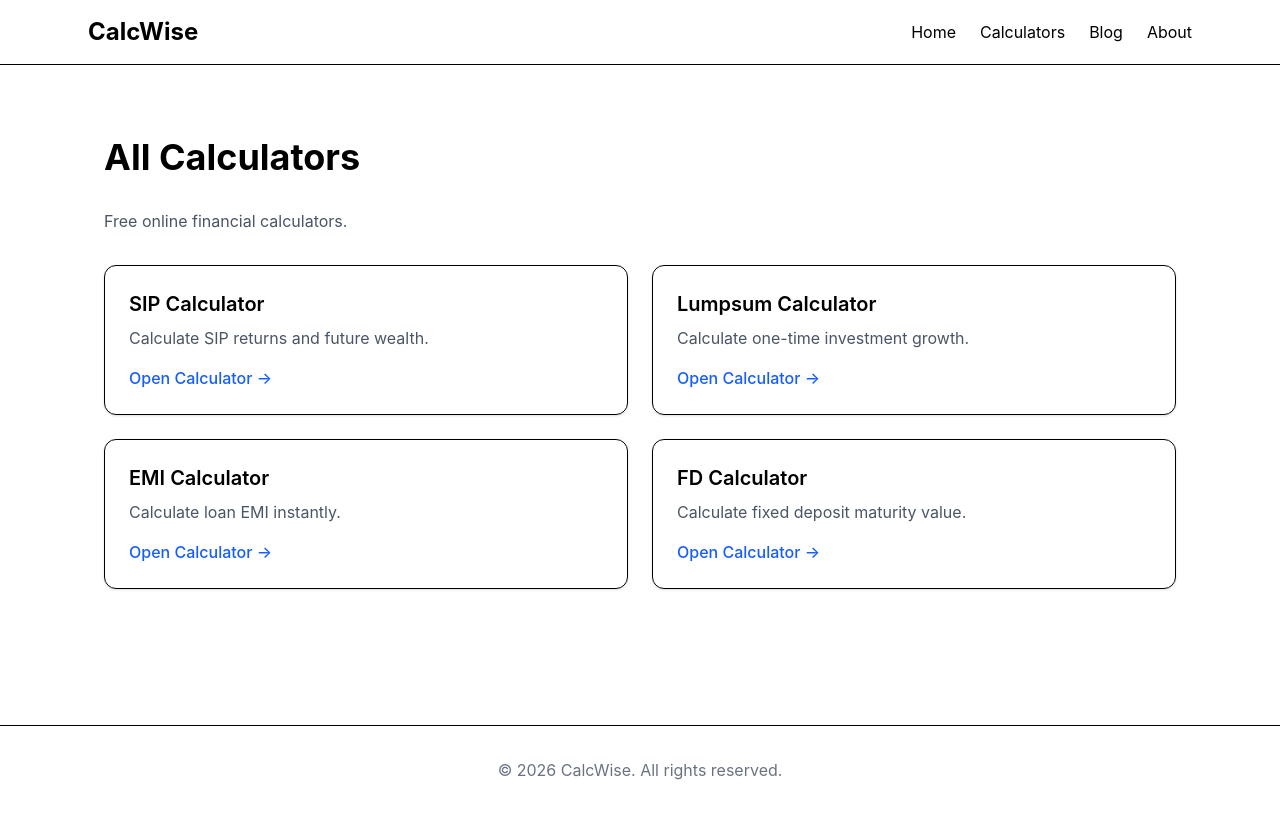
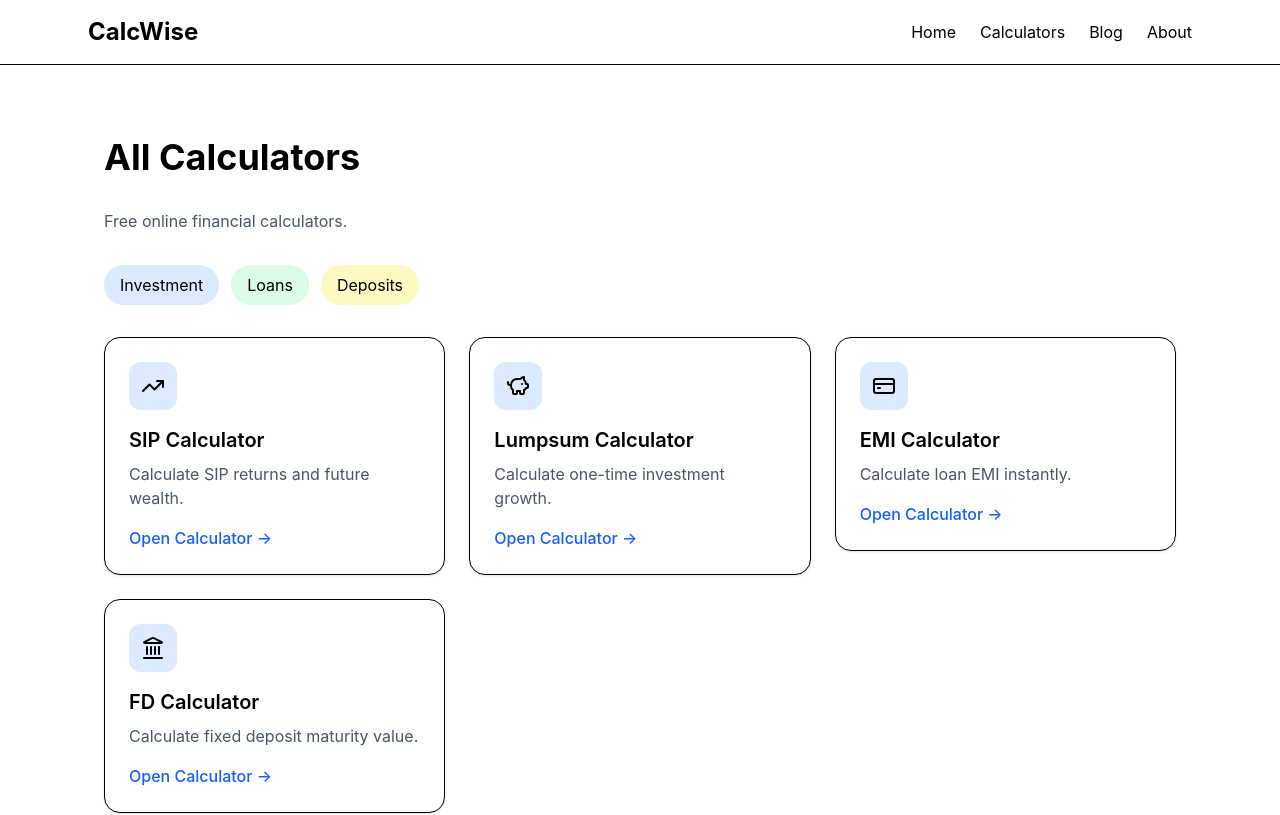
Before and after one commit to santosh450/finance-calculators, a React (Vite) app: page /calculators in a window 1280 px wide. Shown: the top 815 px of the page. Built offline with nearby package versions, Linux system fonts and the light colour scheme.

Commit message:
refactoring-All Calculators

```diff
--- a/src/components/CalculatorCard.tsx
+++ b/src/components/CalculatorCard.tsx
@@ -4,18 +4,30 @@ interface Props {
   title: string;
   description: string;
   path: string;
+  icon: React.ElementType;
 }
 
-export default function CalculatorCard({ title, description, path }: Props) {
+export default function CalculatorCard({
+  title,
+  description,
+  path,
+  icon: Icon,
+}: Props) {
   return (
-    <div className="border rounded-xl p-6 shadow-sm hover:shadow-md transition">
-      <h2 className="text-xl font-semibold mb-2">{title}</h2>
+    <Link to={path}>
+      <div className="group bg-white border rounded-2xl p-6 shadow-sm hover:shadow-lg hover:-translate-y-1 transition-all duration-300">
+        <div className="w-12 h-12 rounded-xl bg-blue-100 flex items-center justify-center mb-4">
+          <Icon size={24} />
+        </div>
 
-      <p className="text-gray-600 mb-4">{description}</p>
+        <h2 className="text-xl font-semibold mb-2 group-hover:text-blue-600">
+          {title}
+        </h2>
 
-      <Link to={path} className="text-blue-600 font-medium">
-        Open Calculator →
-      </Link>
-    </div>
+        <p className="text-gray-600 mb-4">{description}</p>
+
+        <span className="text-blue-600 font-medium">Open Calculator →</span>
+      </div>
+    </Link>
   );
 }
--- a/src/pages/CalculatorsPage.tsx
+++ b/src/pages/CalculatorsPage.tsx
@@ -1,5 +1,5 @@
 import CalculatorCard from "../components/CalculatorCard";
-import { calculators } from "../data/calculators";
+import { calculators } from "../data/Calculators";
 
 export default function CalculatorsPage() {
   return (
@@ -8,7 +8,16 @@ export default function CalculatorsPage() {
 
       <p className="text-gray-600 mb-8">Free online financial calculators.</p>
 
-      <div className="grid md:grid-cols-2 gap-6">
+      <div className="flex gap-3 mb-8 flex-wrap">
+        <span className="px-4 py-2 bg-blue-100 rounded-full">Investment</span>
+
+        <span className="px-4 py-2 bg-green-100 rounded-full">Loans</span>
+
+        <span className="px-4 py-2 bg-yellow-100 rounded-full">Deposits</span>
+      </div>
+
+      {/* <div className="grid md:grid-cols-2 gap-6"> */}
+      <div className="grid gap-6 sm:grid-cols-2 lg:grid-cols-3">
         {calculators.map((calculator) => (
           <CalculatorCard key={calculator.path} {...calculator} />
         ))}
--- a/src/pages/HomePage.tsx
+++ b/src/pages/HomePage.tsx
@@ -27,7 +27,7 @@ export default function HomePage() {
         <h2 className="text-3xl font-bold mb-8">Popular Calculators</h2>
 
         <div className="grid md:grid-cols-2 lg:grid-cols-4 gap-6">
-          <CalculatorCard
+          {/* <CalculatorCard
             title="SIP Calculator"
             description="Calculate future value of SIP investments."
             path="/sip-calculator"
@@ -55,7 +55,7 @@ export default function HomePage() {
             title="CAGR Calculator"
             description="Measure annualized investment growth."
             path="/"
-          />
+          /> */}
         </div>
       </section>
 
```
Also changed, not shown: src/data/calculators.ts (+15 -8 lines).
